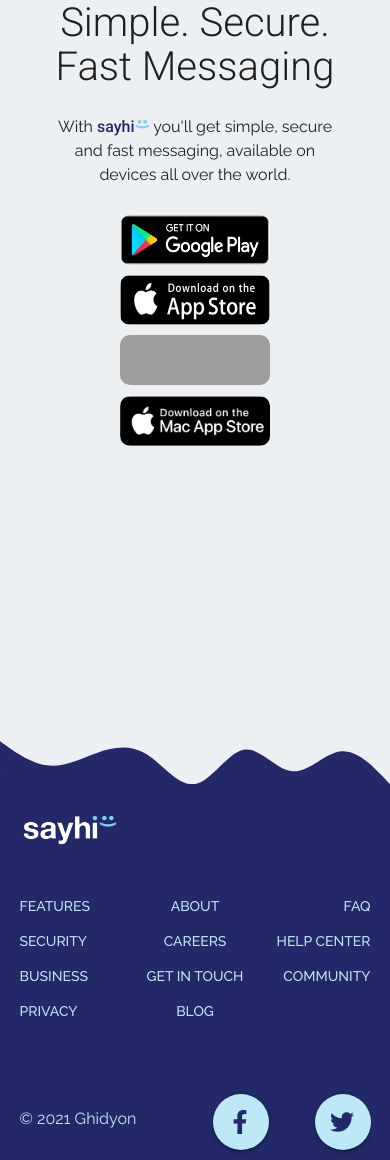
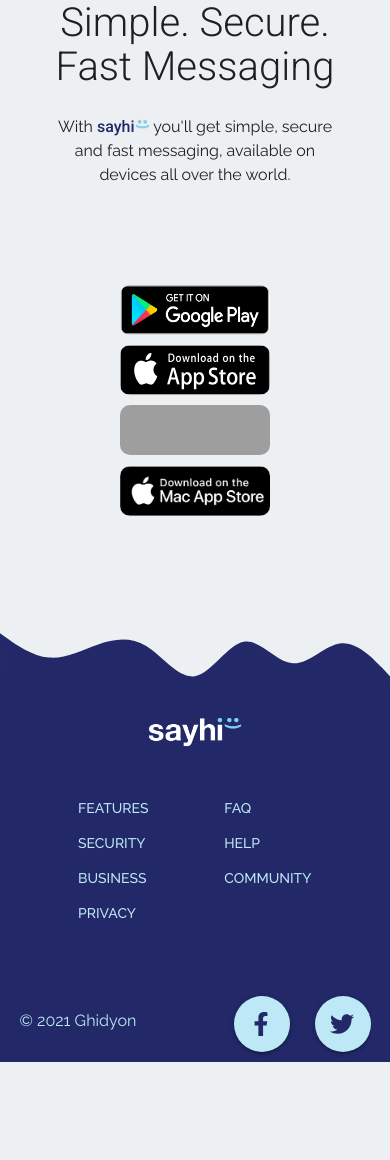
Before and after one commit to Ghidyon/sayhi-app, a PHP site: page / in a window 390 px wide. Shown: the part 159-1319 px from the top of the page. After the commit the page ends 1221 px from the top, so only its background shows below. Run offline with PHP 8.4, Linux system fonts and the light colour scheme; grey boxes are pictures that could not be loaded.

Commit message:
added footer on mobile

```diff
--- a/css/style.css
+++ b/css/style.css
@@ -83,6 +83,7 @@ footer {
     left: 20%;
     transform: translate(-50%, -50%);
 }
+
 /* Utilities */
 .white:hover {
     background: #7BD1EC !important;
@@ -97,7 +98,7 @@ footer {
 }
 
 .lightBlue-text {
-    color: #BDE8F5;
+    color: #BDE8F5 !important;
 }
 
 .darkBlue {
@@ -161,6 +162,14 @@ footer {
     .place-center {
         text-align: center;
     }
+
+    .top-margin {
+        margin: 14rem 0 0 0 !important;
+    }
+
+    footer {
+        margin-top: 10rem;
+    }
 }
 
 @media only screen and (max-width: 600px) {
@@ -179,6 +188,18 @@ footer {
 
     .mark {
         margin-bottom: 3px;
+    }
+
+    .right-margin {
+        margin-right: 1.5rem;
+    }
+
+    .stay-centered {
+        text-align: center;
+    }
+
+    footer {
+        margin-top: 5rem;
     }
 }
 
@@ -200,13 +221,21 @@ footer {
 
 @media only screen and (max-width: 400px) {
     .bottom-margin {
-        margin-bottom: .5rem;
+        margin-bottom: .7rem;
     }
 
     .windows, .google-play, .apple-store, .mac-store {
         margin-right: 1rem;
         margin-left: 1rem;
     }
+
+    footer {
+        margin-top: 4rem;
+    }
+
+    .wave {
+        bottom: 360px;
+    }
 }
 
 /*@media only screen and (min-width: 993px) {
--- a/index.html
+++ b/index.html
@@ -76,14 +76,16 @@
         </div>
     </div>
 
+    <!-- Footer Section -->
+
     <footer class="page-footer darkBlue">
         <img class="wave responsive-img" src="images/wave.svg" alt="">
         <div class="container">
             <div class="row">
-                <div class="col s12">
+                <div class="col s12 stay-centered">
                     <img class="logo" src="images/sayhi-logo.png" alt="">
                 </div>
-                <div class="col s4 footer-margin">
+                <div class="col offset-s2 s3 m5 footer-margin">
                     <ul>
                         <li class="margin-down"><a href="#!" class="lightBlue-text uppercase">Features</a></li>
                         <li class="margin-down"><a href="#!" class="lightBlue-text uppercase">Security</a></li>
@@ -91,7 +93,7 @@
                         <li class="margin-down"><a href="#!" class="lightBlue-text uppercase">Privacy</a></li>
                     </ul>
                 </div>
-                <div class="col s4 center-align footer-margin">
+                <div class="col m4 hide-on-small-only footer-margin">
                     <ul>
                         <li class="margin-down"><a href="#!" class="lightBlue-text uppercase">About</a></li>
                         <li class="margin-down"><a href="#!" class="lightBlue-text uppercase">Careers</a></li>
@@ -99,10 +101,10 @@
                         <li class="margin-down"><a href="#!" class="lightBlue-text uppercase">Blog</a></li>
                     </ul>
                 </div>
-                <div class="col s4 right-align footer-margin">
+                <div class="col offset-s2 s4 offset-m1 m2 footer-margin">
                     <ul>
                         <li class="margin-down"><a href="#!" class="lightBlue-text uppercase">FAQ</a></li>
-                        <li class="margin-down"><a href="#!" class="lightBlue-text uppercase">Help Center</a></li>
+                        <li class="margin-down"><a href="#!" class="lightBlue-text uppercase">Help</a></li>
                         <li class="margin-down"><a href="#!" class="lightBlue-text uppercase">Community</a></li>
                     </ul>
                 </div>
```
